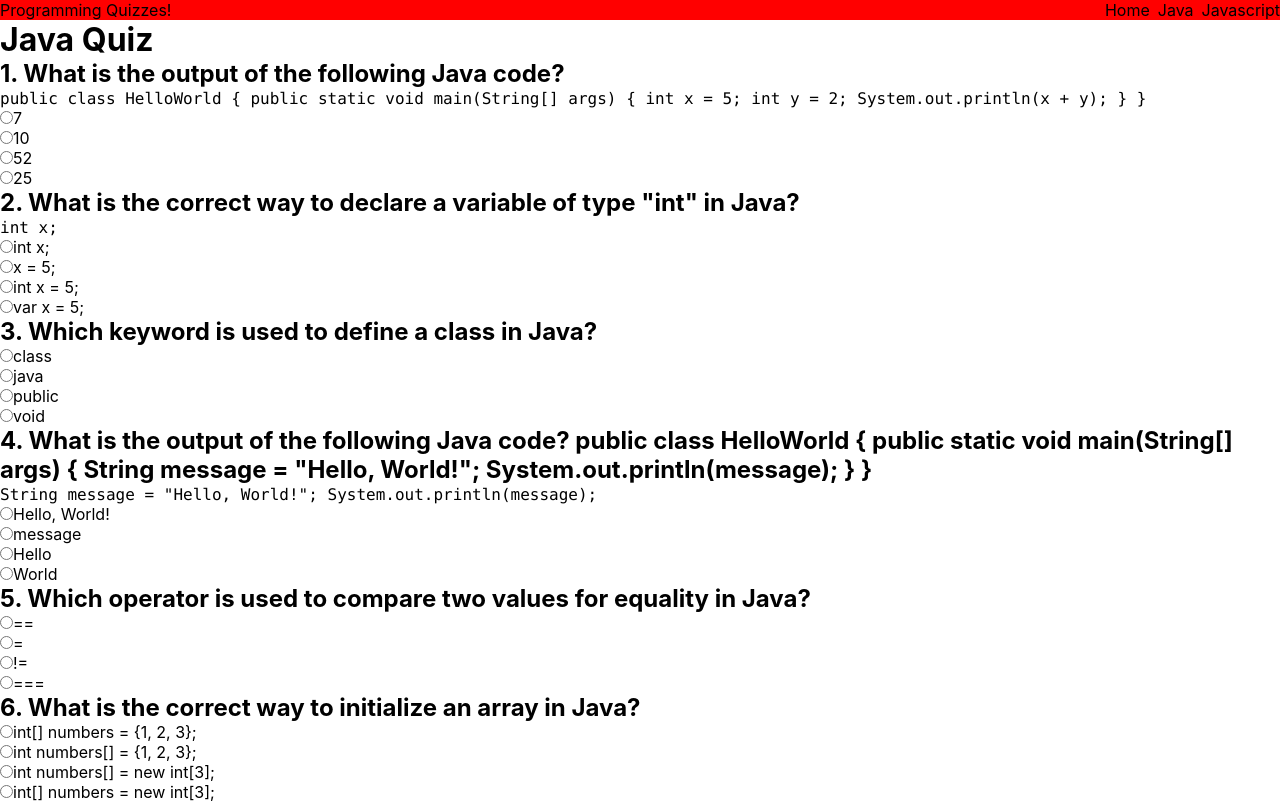
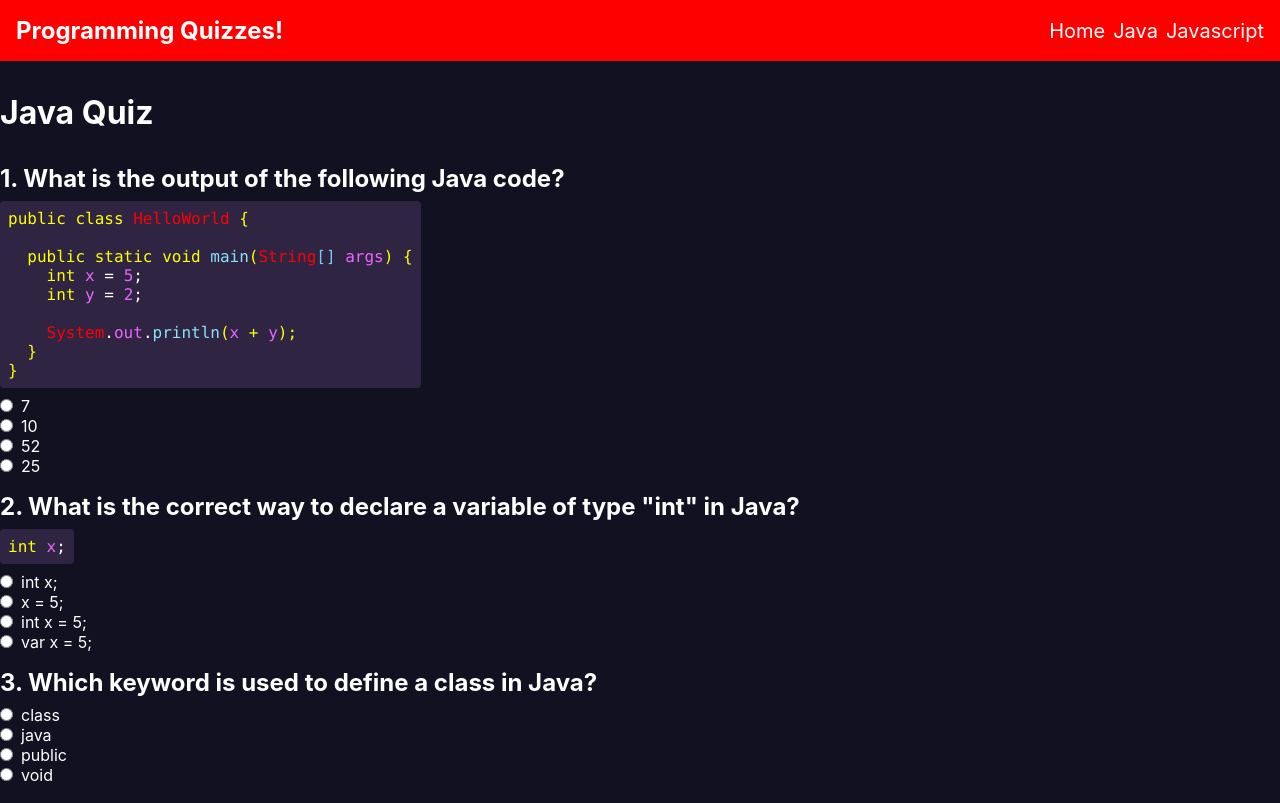
Before and after one commit to Andrew-Neely-82/programming-quizzes, a React (Create React App) app: page /Java in a window 1280 px wide. Shown: the top 803 px of the page. Built offline with nearby package versions, Linux system fonts and the light colour scheme.

Commit message:
added styling / custom styled codeblocks / update js for java for styling

```diff
--- a/src/App.scss
+++ b/src/App.scss
@@ -5,6 +5,8 @@
 }
 
 body {
+  background-color: #112;
+  color: white;
 }
 
 .App_ {
--- a/src/components/navbar/Navbar.jsx
+++ b/src/components/navbar/Navbar.jsx
@@ -4,6 +4,7 @@ import "./style.scss";
 const Navbar = () => {
   return (
     <div className="Navbar_">
+      <div className="Navbar_container">
         <div className="Navbar_title">Programming Quizzes!</div>
         <div className="Navbar_links">
           {links.map((info, key) => {
@@ -15,6 +16,7 @@ const Navbar = () => {
           })}
         </div>
       </div>
+    </div>
   );
 };
 
--- a/src/components/navbar/style.scss
+++ b/src/components/navbar/style.scss
@@ -1,22 +1,39 @@
 .Navbar_ {
   display: flex;
-  justify-content: space-between;
   width: 100% !important;
   background: red;
+  padding: 1em;
+
+  .Navbar_container {
+    display: flex;
+    justify-content: space-between;
+    align-items: center;
+    max-width: 1500px;
+    width: 100%;
+    margin: 0 auto;
+    padding: 1em auto;
 
     .Navbar_title {
-    display: flex;
+      font-size: 1.5rem;
+      font-weight: bold;
+      color: white;
+      user-select: none;
     }
 
     .Navbar_links {
-    display: flex;
       span {
         margin-left: 0.5em;
 
         a {
-        color: black;
+          color: white;
+          font-size: 1.25rem;
           text-decoration: none;
+
+          &:hover {
+            text-decoration: underline;
           }
         }
       }
     }
+  }
+}
--- a/src/pages/java/Java.jsx
+++ b/src/pages/java/Java.jsx
@@ -58,7 +58,7 @@ const Java = () => {
   };
 
   return (
-    <div className="Javascript_">
+    <div className="Java_">
       <h1>Java Quiz</h1>
       <div className="questions">
         <form onSubmit={handleFormSubmit}>
@@ -68,7 +68,7 @@ const Java = () => {
                 <span>{index + 1}. </span>
                 {question.question}
               </h2>
-              <code>{question.code}</code>
+              {question.code && <code dangerouslySetInnerHTML={{ __html: question.code }} />}
               <ul>
                 {question.options.map((option) => {
                   const isAnswered = answers[question.id] === option;
@@ -79,7 +79,7 @@ const Java = () => {
                     <li key={option} className={`${isAnswered && isCorrect ? "correct" : ""} ${shouldHighlight ? "incorrect" : ""}`}>
                       <label>
                         <input type="radio" name={`question-${question.id}`} value={option} checked={isAnswered} onChange={() => handleAnswerChange(question.id, option)} />
-                        {option}
+                        <span className="option">{option}</span>
                       </label>
                     </li>
                   );
--- a/src/pages/java/index.js
+++ b/src/pages/java/index.js
@@ -2,14 +2,22 @@ export const questions = [
   {
     id: 1,
     question: "What is the output of the following Java code?",
-    code: "public class HelloWorld {\n  public static void main(String[] args) {\n    int x = 5;\n    int y = 2;\n    System.out.println(x + y);\n  }\n}",
+    code: `public class <span class="class">HelloWorld</span> {
+
+  public static void <span class="function">main</span>(<span class="class">String</span><span class="blue">[]</span> <span class="magenta">args</span>) {
+    int <span class="magenta">x</span> <span class="operator">=</span> <span class="magenta">5</span><span class="white">;</span>
+    int <span class="magenta">y</span> <span class="operator">=</span> <span class="magenta">2</span><span class="white">;</span>
+
+    <span class="red">System</span><span class="white">.</span><span class="magenta">out</span><span class="white">.</span><span class="function">println</span>(<span class="magenta">x</span> + <span class="magenta">y</span>);
+  }
+}`,
     options: ["7", "10", "52", "25"],
     answer: "7",
   },
   {
     id: 2,
     question: 'What is the correct way to declare a variable of type "int" in Java?',
-    code: "int x;",
+    code: `int <span class="magenta">x</span><span class="white">;</span>`,
     options: ["int x;", "x = 5;", "int x = 5;", "var x = 5;"],
     answer: "int x = 5;",
   },
@@ -23,7 +31,7 @@ export const questions = [
   {
     id: 4,
     question: 'What is the output of the following Java code?\n\npublic class HelloWorld {\n  public static void main(String[] args) {\n    String message = "Hello, World!";\n    System.out.println(message);\n  }\n}',
-    code: 'String message = "Hello, World!";\nSystem.out.println(message);',
+    code: '<span class="red">String</span> <span class="magenta">message</span> <span class="operator">=</span> <span class="orange">"Hello, World!"</span><span class="white">;</span>\n<span class="red">System</span><span class="white">.</span><span class="magenta">out</span><span class="white">.</span><span class="function">println</span>(<span class="magenta">message</span>)<span class="white">;</span>',
     options: ["Hello, World!", "message", "Hello", "World"],
     answer: "Hello, World!",
   },
--- a/src/pages/java/style.scss
+++ b/src/pages/java/style.scss
@@ -0,0 +1,80 @@
+.Java_ {
+  //
+  h1 {
+    margin-block: 1em;
+  }
+
+  .questions {
+    //
+    form {
+      //
+      .question {
+        margin-top: 1em;
+
+        h2 {
+          margin-bottom: 0.5rem;
+          //
+          span {
+          }
+        }
+
+        code:not(:empty) {
+          display: block;
+          width: fit-content;
+          white-space: pre-wrap;
+          background: rgb(47, 36, 66);
+          color: yellow;
+          border: none;
+          border-radius: 4px;
+          padding: 0.5rem;
+          user-select: none;
+        }
+
+        ul {
+          margin-top: 0.5rem;
+
+          li {
+            list-style: none;
+
+            label {
+              //
+              input {
+                //
+              }
+
+              span {
+                padding-left: 0.5rem;
+              }
+            }
+          }
+        }
+      }
+    }
+  }
+}
+
+.blue {
+  color: rgb(114, 203, 255);
+}
+
+.class,
+.red {
+  color: red;
+}
+
+.function {
+  color: rgb(139, 226, 255);
+}
+
+.magenta {
+  color: rgb(237, 101, 255);
+}
+
+.operator,
+.white {
+  color: white;
+}
+
+.orange {
+  color: orange;
+}
```
Lines whose indentation alone changed are shown as unchanged.
